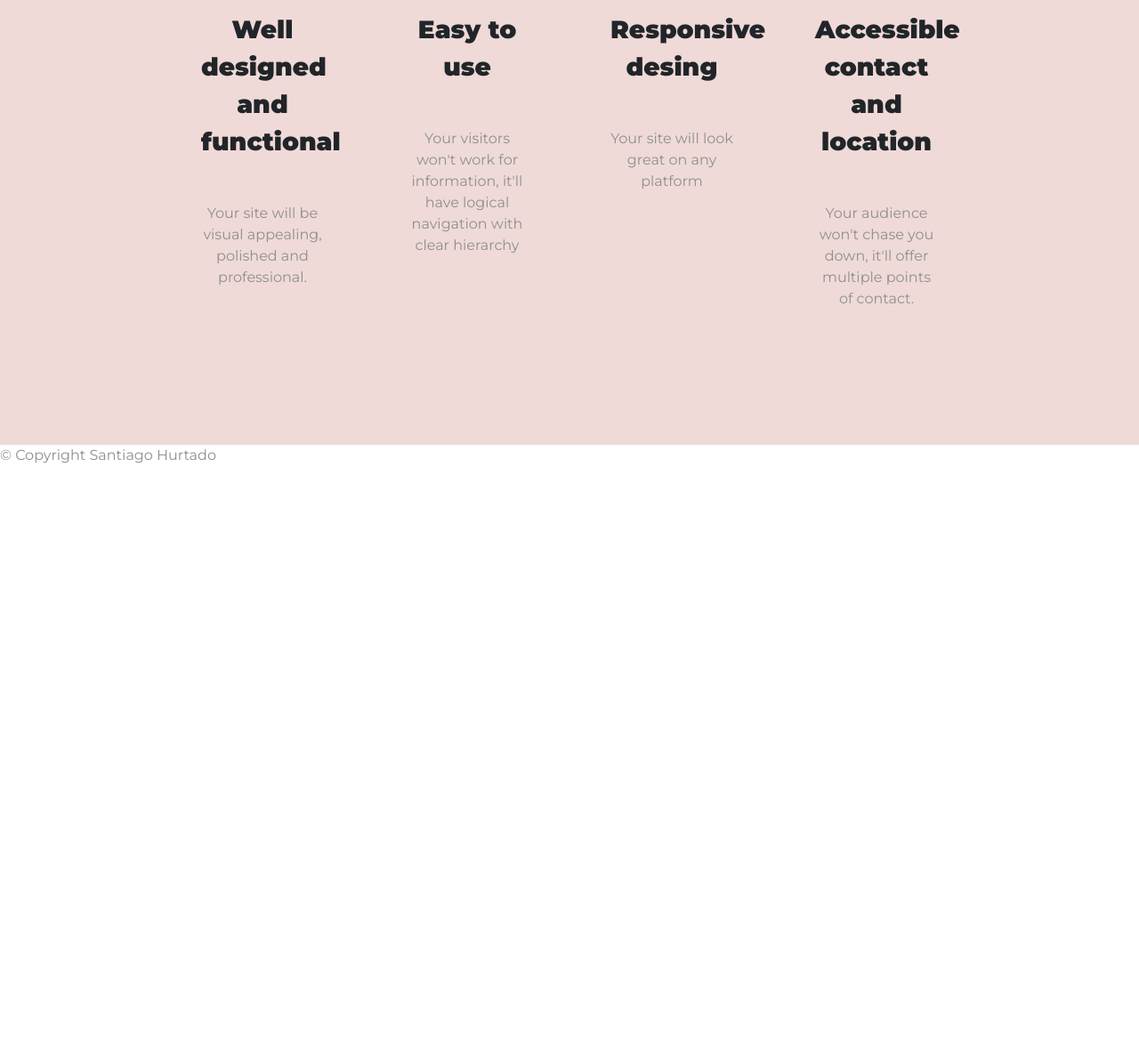
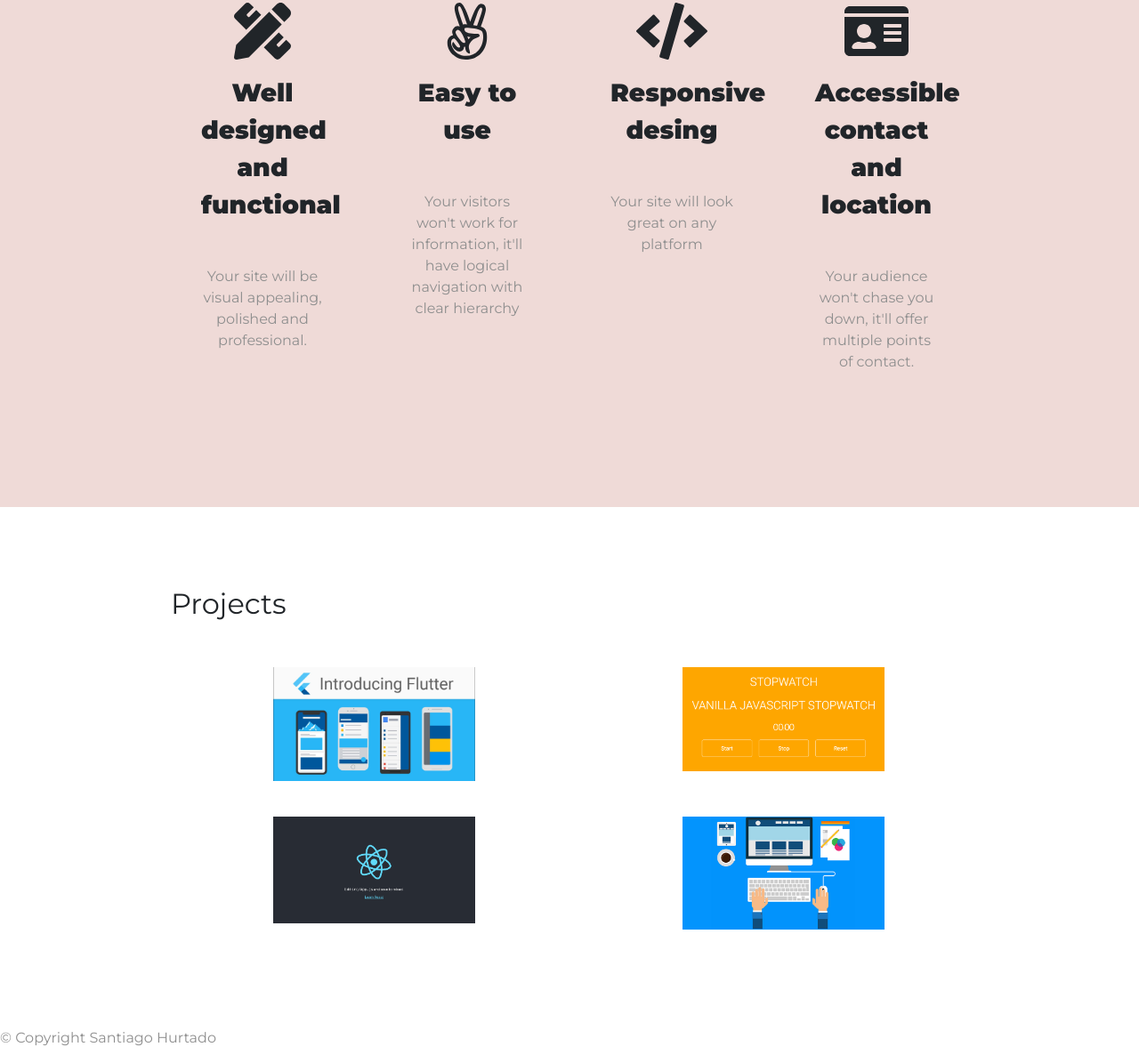
Before and after one commit to Sahurtaro/portfolio_site, a plain HTML site: page index.html in a window 1280 px wide. Shown: the part 1354-2549 px from the top of the page at 89% size. Before the commit the page ends 1894 px from the top, so only its background shows below. Drawn offline with nearby package versions, Linux system fonts and the light colour scheme.

Commit message:
projects-section

```diff
--- a/css/styles.css
+++ b/css/styles.css
@@ -17,6 +17,7 @@ p{
 
 #title{
     background-color: #9AD0EC;
+
 }
 
 #profile-paragraph{
@@ -114,3 +115,22 @@ p{
 .icon:hover{
     color: #1572A1;
 }
+
+/* Projects section */
+
+#projects{
+    padding: 7% 15%;
+
+}
+
+.project-container{
+    margin: 20px auto;
+}
+
+.project-img{
+    width: 110%;
+}
+
+.project-img:hover{
+    transform: scale(1.1);
+}
--- a/index.html
+++ b/index.html
@@ -77,7 +77,7 @@
                 <a class="nav-link" href="#aboutMe">About me</a>
               </li>
               <li class="nav-item">
-                <a class="nav-link" href="skill">Skills</a>
+                <a class="nav-link" href="skill">Services</a>
               </li>
               <li class="nav-item">
                 <a class="nav-link" href="projects">Projects</a>
@@ -143,6 +143,7 @@
 
     <section id="features">
       <div class="row">
+        <h2>Services</h2>
         <div class="feature-box col-lg-3">
           <i class="fas icon fa-pencil-ruler fa-4x"></i>
           <h3>Well designed and functional</h3>
@@ -173,6 +174,36 @@
       </div>
     </section>
 
+    <!-- Projects -->
+
+    <section id="projects">
+      <h2>Projects</h2>
+      <div class="row">
+        <div class="col-lg-3 project-container">
+          <img
+            class="project-img"
+            src="images/flutter-project.jpg"
+            alt="flutter"
+          />
+        </div>
+        <div class="col-lg-3 project-container">
+          <img
+            class="project-img"
+            src="images/javascript-project.png"
+            alt="javascript"
+          />
+        </div>
+      </div>
+      <div class="row">
+        <div class="col-lg-3 project-container">
+          <img class="project-img" src="images/react-project.png" alt="react" />
+        </div>
+        <div class="col-lg-3 project-container">
+          <img class="project-img" src="images/web-project.jpg" alt="web" />
+        </div>
+      </div>
+    </section>
+
     <footer id="footer">
       <p>© Copyright Santiago Hurtado</p>
     </footer>
```
Also changed, not shown: images/flutter-project.jpg (added), images/javascript-project.png (added), images/react-project.png (added), images/web-project.jpg (added). Lines whose indentation alone changed are shown as unchanged.
